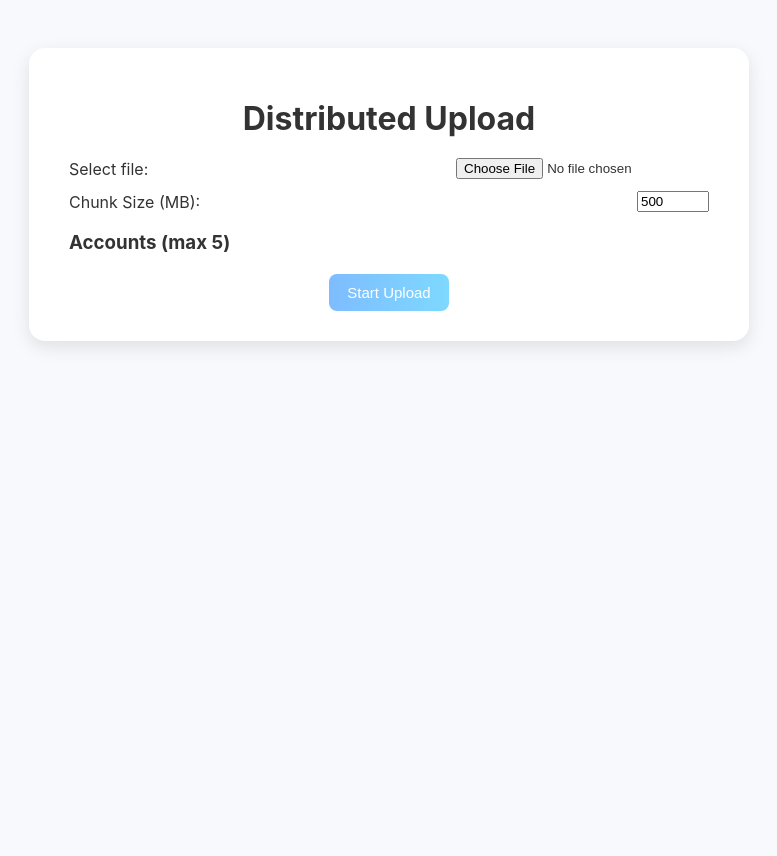
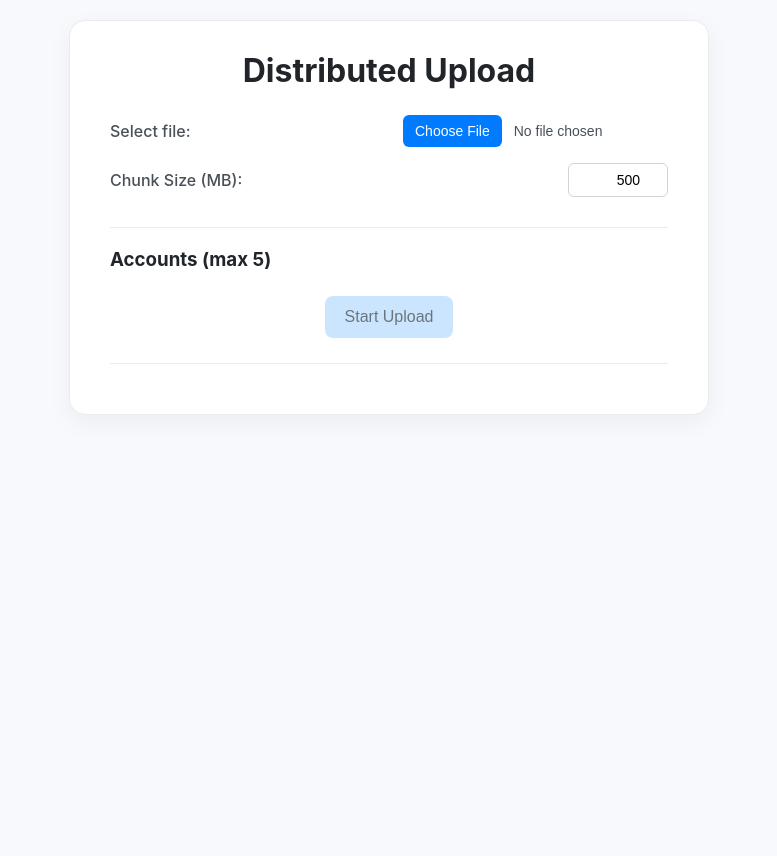
Before and after one commit to Rafat-Aman/CHIME, a Django app: page /drive_integration/uploads/ in a window 1280 px wide. Shown: the whole page, without its empty margins (251-1028 px from the left). After the commit the page ends 415 px from the top, so only its background shows below. Run offline with Django 5.2, Linux system fonts and the light colour scheme; the visitor is signed in with stand-in values (Sample User, id 1); data comes from the database, SQL or seed files in the repository.

Commit message:
looks bettr

```diff
--- a/static/drive_integration/css/uploads.css
+++ b/static/drive_integration/css/uploads.css
@@ -1,69 +1,217 @@
+/* ---- Reset & Globals ---- */
+* {
+  box-sizing: border-box;
+  margin: 0;
+  padding: 0;
+}
+
 body {
   font-family: "Inter", sans-serif;
   background: #f7f9fc;
-  color: #333;
+  color: #343a40;
   display: flex;
   justify-content: center;
   align-items: flex-start;
   min-height: 100vh;
-  padding-top: 40px;
+  padding: 20px;
 }
 
+/* ---- Main Container ---- */
 .upload-container {
   background: #fff;
   border-radius: 16px;
-  box-shadow: 0 6px 18px rgba(0, 0, 0, 0.1);
-  width: 640px;
+  box-shadow: 0 8px 24px rgba(0, 0, 0, 0.05);
+  border: 1px solid #e9ecef;
+  width: 100%;
+  max-width: 640px;
   padding: 30px 40px;
 }
 
+/* ---- Typography ---- */
 h1 {
   text-align: center;
-  margin-bottom: 20px;
+  margin-bottom: 25px;
+  color: #212529;
 }
 
+h3 {
+  text-align: left;
+  margin-top: 30px;
+  margin-bottom: 15px;
+  border-top: 1px solid #e9ecef;
+  padding-top: 20px;
+  color: #212529;
+}
+
+label {
+  font-weight: 500;
+  color: #495057;
+}
+
+/* ---- Config & File Info ---- */
 .config-row {
   display: flex;
   align-items: center;
   justify-content: space-between;
-  margin-bottom: 12px;
+  margin-bottom: 16px;
 }
 
+input[type="number"] {
+  border: 1px solid #ced4da;
+  border-radius: 6px;
+  padding: 8px 12px;
+  font-size: 14px;
+  width: 100px;
+  text-align: right;
+  transition: border-color 0.2s ease, box-shadow 0.2s ease;
+}
+
+input[type="number"]:focus {
+  outline: none;
+  border-color: #007bff;
+  box-shadow: 0 0 0 2px rgba(0, 123, 255, 0.25);
+}
+
+input[type="file"] {
+  font-size: 14px;
+  color: #495057;
+}
+
+input[type="file"]::file-selector-button {
+  background: #007bff;
+  color: white;
+  border: none;
+  border-radius: 6px;
+  padding: 8px 12px;
+  font-size: 14px;
+  font-weight: 500;
+  cursor: pointer;
+  transition: background-color 0.2s ease;
+  margin-right: 12px;
+}
+
+input[type="file"]::file-selector-button:hover {
+  background: #0056b3;
+}
+
+#file-info {
+  background: #f8f9fa;
+  border-radius: 8px;
+  padding: 12px 16px;
+  margin-top: 16px;
+  border: 1px solid #e9ecef;
+}
+
+#file-info p {
+  margin: 6px 0;
+  font-size: 14px;
+}
+
+/* ---- Account Blocks & Sliders ---- */
 .account-block {
   margin-top: 16px;
-  background: #f9fafb;
+  background: #fff;
+  border: 1px solid #e9ecef;
   border-radius: 10px;
-  padding: 12px 16px;
+  padding: 14px 16px;
   position: relative;
+  transition: box-shadow 0.2s ease;
+}
+
+.account-block:focus-within {
+  box-shadow: 0 0 0 2px rgba(0, 123, 255, 0.25);
+  border-color: #007bff;
 }
 
 .account-header {
   display: flex;
   justify-content: space-between;
   font-weight: 500;
-  margin-bottom: 6px;
+  margin-bottom: 12px;
+  font-size: 15px;
+}
+
+.acc-email {
+  color: #212529;
+}
+
+.acc-space {
+  font-size: 13px;
+  color: #6c757d;
+  font-weight: 400;
 }
 
 .slider-wrapper {
   position: relative;
   width: 100%;
+  margin-bottom: 4px;
 }
 
 .chunk-slider {
   width: 100%;
-  accent-color: #007bff;
+  -webkit-appearance: none;
+  appearance: none;
+  height: 8px;
+  background: #e9ecef;
+  border-radius: 4px;
+  outline: none;
+  padding: 0;
+  margin: 8px 0;
+}
+
+.chunk-slider::-webkit-slider-thumb {
+  -webkit-appearance: none;
+  appearance: none;
+  width: 18px;
+  height: 18px;
+  background: #007bff;
+  border-radius: 50%;
+  cursor: pointer;
+  margin-top: -5px; /* Center thumb on track */
+  box-shadow: 0 1px 3px rgba(0, 0, 0, 0.2);
+  transition: background-color 0.2s ease;
+}
+
+.chunk-slider::-moz-range-thumb {
+  width: 18px;
+  height: 18px;
+  background: #007bff;
+  border-radius: 50%;
+  cursor: pointer;
+  border: none;
+  box-shadow: 0 1px 3px rgba(0, 0, 0, 0.2);
+  transition: background-color 0.2s ease;
+}
+
+.chunk-slider:hover::-webkit-slider-thumb {
+  background: #0056b3;
+}
+.chunk-slider:hover::-moz-range-thumb {
+  background: #0056b3;
 }
 
 .tooltip {
   position: absolute;
-  top: -25px;
+  top: -30px;
   transform: translateX(-50%);
-  background: #007bff;
+  background: #343a40;
   color: #fff;
   font-size: 12px;
-  padding: 2px 6px;
+  padding: 4px 8px;
   border-radius: 4px;
   pointer-events: none;
+  white-space: nowrap;
+}
+
+.tooltip::after {
+  content: '';
+  position: absolute;
+  bottom: -4px;
+  left: 50%;
+  transform: translateX(-50%);
+  border-width: 4px;
+  border-style: solid;
+  border-color: #343a40 transparent transparent transparent;
 }
 
 .hidden {
@@ -77,29 +225,117 @@
   color: #555;
 }
 
+/* ---- Warning & Summary Button ---- */
 .warning {
-  color: #b70000;
+  color: #721c24;
+  background: #f8d7da;
+  border: 1px solid #f5c6cb;
+  margin-top: 20px;
+  padding: 10px 15px;
+  border-radius: 6px;
+  text-align: center;
   font-weight: 500;
-  text-align: center;
-  margin-top: 12px;
 }
 
 .summary {
-  margin-top: 20px;
+  margin-top: 25px;
   text-align: center;
 }
 
 button {
-  background: linear-gradient(90deg, #007bff, #00b3ff);
+  background: #007bff;
   color: white;
   border: none;
   border-radius: 8px;
-  padding: 10px 18px;
-  font-size: 15px;
+  padding: 12px 20px;
+  font-size: 16px;
+  font-weight: 500;
   cursor: pointer;
+  transition: all 0.2s ease;
+}
+
+button:hover:not(:disabled) {
+  background: #0056b3;
+  box-shadow: 0 4px 10px rgba(0, 123, 255, 0.3);
 }
 
 button:disabled {
-  opacity: 0.5;
+  background: #cce5ff;
+  color: #6c757d;
+  opacity: 1; /* Override default */
   cursor: not-allowed;
+  box-shadow: none;
 }
+
+/* ---- Progress Bars (JS-Generated) ---- */
+#progressContainer {
+  margin-top: 25px;
+  border-top: 1px solid #e9ecef;
+  padding-top: 20px;
+}
+
+.progress-item {
+  margin-bottom: 15px;
+  display: grid;
+  grid-template-areas:
+    "label  status"
+    "bar    status"
+    "text   status";
+  grid-template-columns: 1fr auto;
+  align-items: center;
+  gap: 4px 12px;
+}
+
+.progress-label {
+  grid-area: label;
+  font-weight: 500;
+  color: #343a40;
+}
+
+.progress-outer {
+  grid-area: bar;
+  width: 100%;
+  background: #e9ecef;
+  border-radius: 6px;
+  height: 10px;
+  overflow: hidden;
+}
+
+.progress-inner {
+  height: 100%;
+  background: #007bff;
+  border-radius: 6px;
+  width: 0%;
+  transition: width 0.3s ease;
+}
+
+.progress-text {
+  grid-area: text;
+  font-size: 12px;
+  color: #6c757d;
+  text-align: left;
+}
+
+.retry {
+  grid-area: status;
+  background: #dc3545;
+  color: white;
+  border: none;
+  border-radius: 4px;
+  padding: 4px 8px;
+  font-size: 12px;
+  cursor: pointer;
+  font-weight: 500;
+  transition: background-color 0.2s ease;
+}
+.retry:hover {
+    background: #c82333;
+}
+
+.checkmark {
+  grid-area: status;
+  color: #28a745;
+  font-size: 24px;
+  font-weight: bold;
+  justify-self: center;
+}
```
